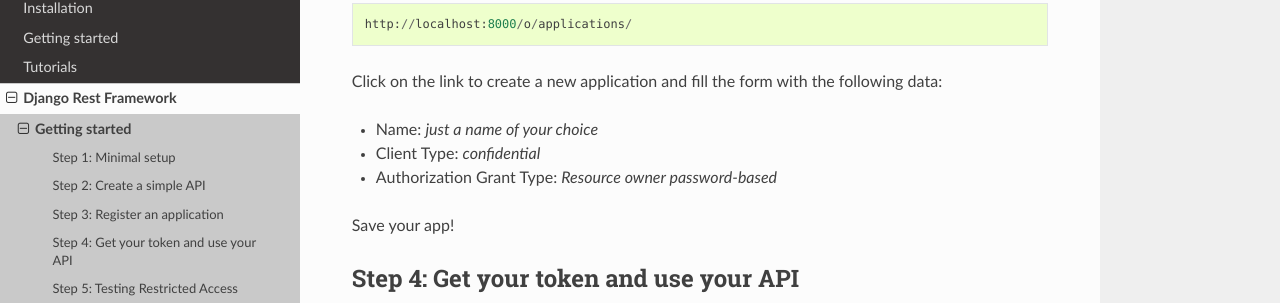
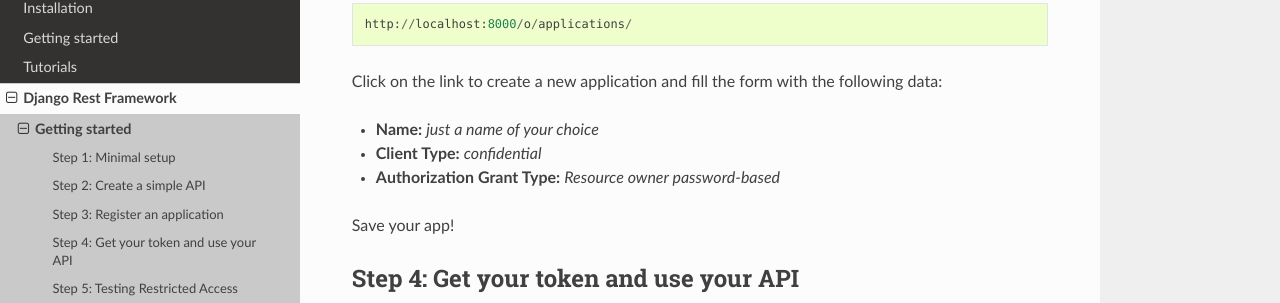
Before and after one commit to jazzband/django-oauth-toolkit, a Sphinx documentation site: the page built from docs/rest-framework/getting_started.rst, in a window 1280 px wide and 900 px high, scrolled down 2690 px. Shown: the part 137-440 px from the top of the window. Built offline with Sphinx 7.4.7 and the Read the Docs theme 2.0.0, drawn with Linux system fonts in a browser that asks for light colours.

```diff
--- a/docs/rest-framework/getting_started.rst
+++ b/docs/rest-framework/getting_started.rst
@@ -145,9 +145,9 @@
 
 Click on the link to create a new application and fill the form with the following data:
 
-* Name: *just a name of your choice*
-* Client Type: *confidential*
-* Authorization Grant Type: *Resource owner password-based*
+* **Name:** *just a name of your choice*
+* **Client Type:** *confidential*
+* **Authorization Grant Type:** *Resource owner password-based*
 
 Save your app!
 
```
